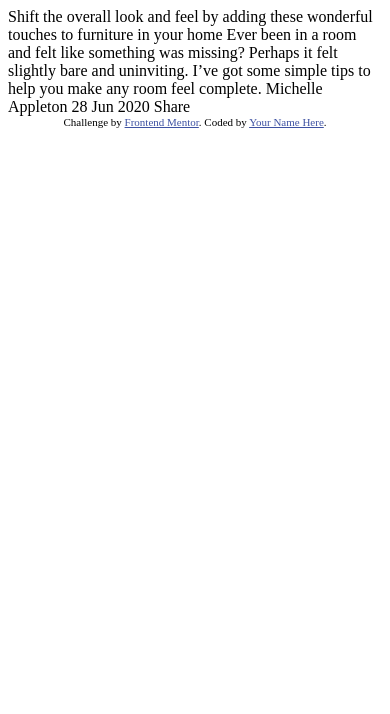
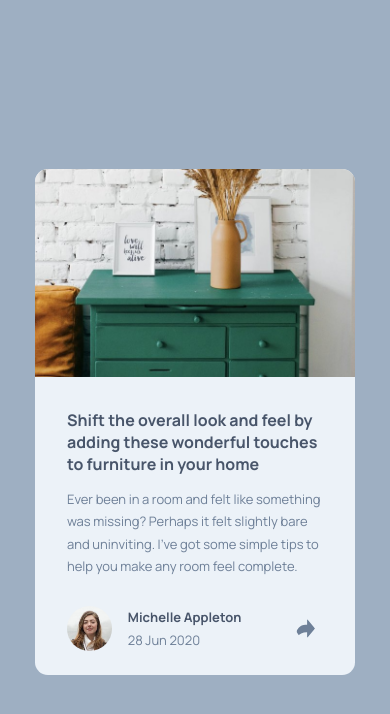
Before and after one commit to teuthix/article-preview-component, a plain HTML site: page index.html in a window 390 px wide. Drawn offline with Linux system fonts and the light colour scheme.

Commit message:
mobile view

```diff
--- a/index.html
+++ b/index.html
@@ -1,36 +1,66 @@
 <!DOCTYPE html>
 <html lang="en">
-<head>
-  <meta charset="UTF-8">
-  <meta name="viewport" content="width=device-width, initial-scale=1.0"> <!-- displays site properly based on user's device -->
+  <head>
+    <meta charset="UTF-8" />
+    <meta name="viewport" content="width=device-width, initial-scale=1.0" />
+    <!-- displays site properly based on user's device -->
 
-  <link rel="icon" type="image/png" sizes="32x32" href="./images/favicon-32x32.png">
+    <link
+      rel="icon"
+      type="image/png"
+      sizes="32x32"
+      href="./images/favicon-32x32.png"
+    />
 
-  <title>Frontend Mentor | Article preview component</title>
+    <link rel="stylesheet" href="style.css" />
 
-  <!-- Feel free to remove these styles or customise in your own stylesheet 👍 -->
-  <style>
-    .attribution { font-size: 11px; text-align: center; }
-    .attribution a { color: hsl(228, 45%, 44%); }
-  </style>
-</head>
-<body>
+    <title>Frontend Mentor | Article preview component</title>
+  </head>
+  <body>
+    <main class="card">
+      <div class="img-container">
+        <img
+          src="./images/drawers.jpg"
+          class="preview-img"
+          alt="turqoise drawers with picture frames and a vase on top all infront of a white brick wall"
+        />
+      </div>
 
-  Shift the overall look and feel by adding these wonderful
-  touches to furniture in your home
+      <div class="card-text">
+        <h1>
+          Shift the overall look and feel by adding these wonderful touches to
+          furniture in your home
+        </h1>
+        <p>
+          Ever been in a room and felt like something was missing? Perhaps it
+          felt slightly bare and uninviting. I’ve got some simple tips to help
+          you make any room feel complete.
+        </p>
+        <div class="profile">
+          <div class="profile-info">
+            <img
+              class="profile-img"
+              src="./images/avatar-michelle.jpg"
+              alt="headshot of Michelle Appleton"
+            />
+            <div class="profile-text">
+              <p class="bold">Michelle Appleton</p>
+              <p>28 Jun 2020</p>
+            </div>
+          </div>
+          <img
+            class="btn"
+            src="./images/icon-share.svg"
+            alt="arrow share image"
+          />
+        </div>
+      </div>
+    </main>
+    <!-- Share -->
 
-  Ever been in a room and felt like something was missing? Perhaps
-  it felt slightly bare and uninviting. I’ve got some simple tips
-  to help you make any room feel complete.
-
-  Michelle Appleton
-  28 Jun 2020
-
-  Share
-
-  <div class="attribution">
+    <!-- <div class="attribution">
     Challenge by <a href="https://www.frontendmentor.io?ref=challenge" target="_blank">Frontend Mentor</a>.
     Coded by <a href="#">Your Name Here</a>.
-  </div>
-</body>
+  </div> -->
+  </body>
 </html>
--- /dev/null
+++ b/style.css
@@ -0,0 +1,98 @@
+@import url('https://fonts.googleapis.com/css2?family=Manrope:wght@200..800&display=swap');
+
+/* notes for what to fix
+jitters when resizing */
+
+  :root {
+    --darkest-gray: hsl(217, 19%, 35%);
+    --dark-gray: hsl(214, 17%, 51%);
+    --gray: hsl(212, 23%, 69%);
+    --light: hsl(210, 46%, 95%);
+  }
+
+  body {
+    background-color: var(--gray);
+    display: flex;
+    height: 100vh;
+    justify-content: center;
+    align-items: center;
+    font-family: Manrope, 'Arial Narrow', Arial, sans-serif;
+    margin: 0;
+  }
+
+  .card {
+    background-color: var(--light);
+    width: 20rem;
+    margin: 1rem;
+    border-radius: .8rem;
+  }
+
+  .img-container {
+    max-width: 20rem;
+    height: 13rem;
+  }
+
+  .preview-img {
+    margin: 0;
+    max-inline-size: 100%;
+    border-radius: .8rem .8rem 0 0;
+    width: 100%;
+    height: 100%;
+    object-fit: cover;
+  }
+
+  .card-text {
+    padding: 2rem 2rem 1.5rem 2rem;
+  }
+
+  .bold {
+    font-weight: 700;
+    color: var(--darkest-gray);
+  }
+
+  h1 {
+    color: var(--darkest-gray);
+    font-size: 1rem;
+    margin: 0;
+  }
+
+  p {
+    font-size: 13px;
+    color: var(--dark-gray);
+    line-height: 1.4rem;
+  }
+
+  .profile {
+    display: flex;
+    width: 100%;
+    margin-top: 1.8rem;
+    justify-content: space-between;
+    align-items: center;
+    color: var(--light);
+  }
+
+  .profile-info {
+    display: flex;
+  }
+
+  .profile p {
+    margin: 0;
+    margin-left: 1rem;
+  }
+
+  .profile-img {
+    border-radius: 50%;
+    width: 2.8rem;
+    height: 2.8rem;
+  }
+
+  .btn {
+    width: 1.2rem;
+    height: 1.2rem;
+    /* background-color: var(--gray); */
+    padding: .5rem;
+    border-radius: 50%;
+  }
+
+  .attribution { font-size: 11px; text-align: center; }
+  .attribution a { color: hsl(228, 45%, 44%); }
```
